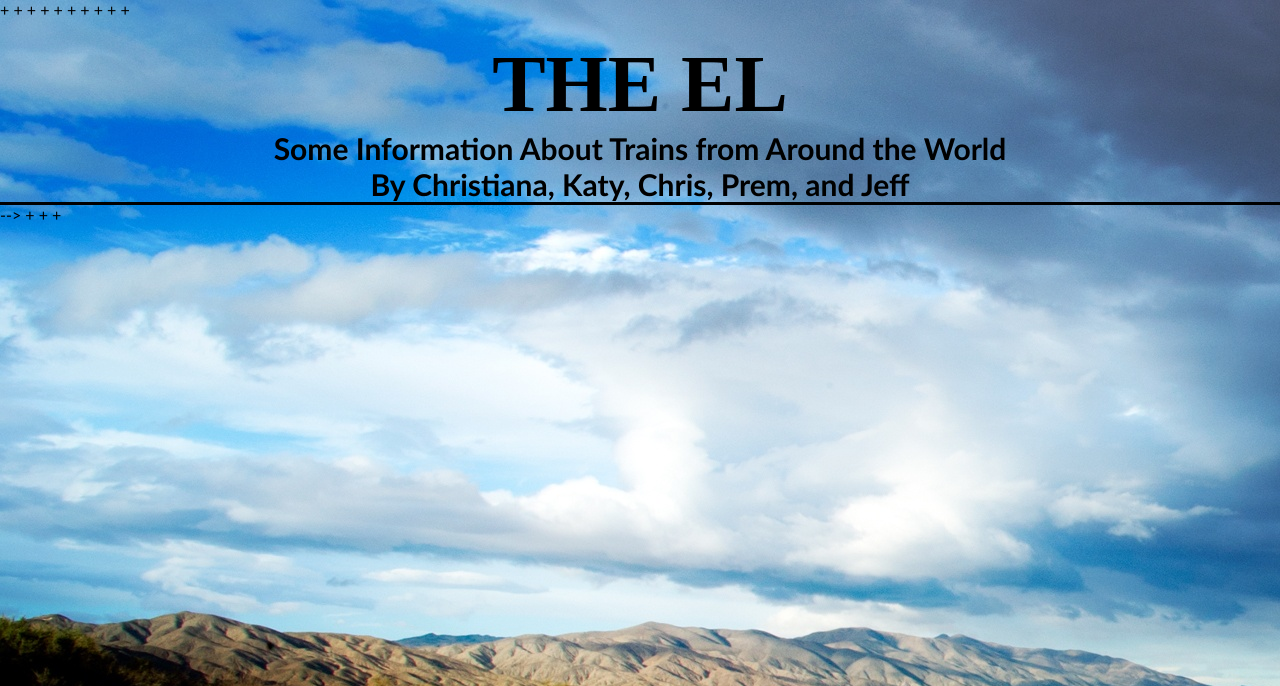
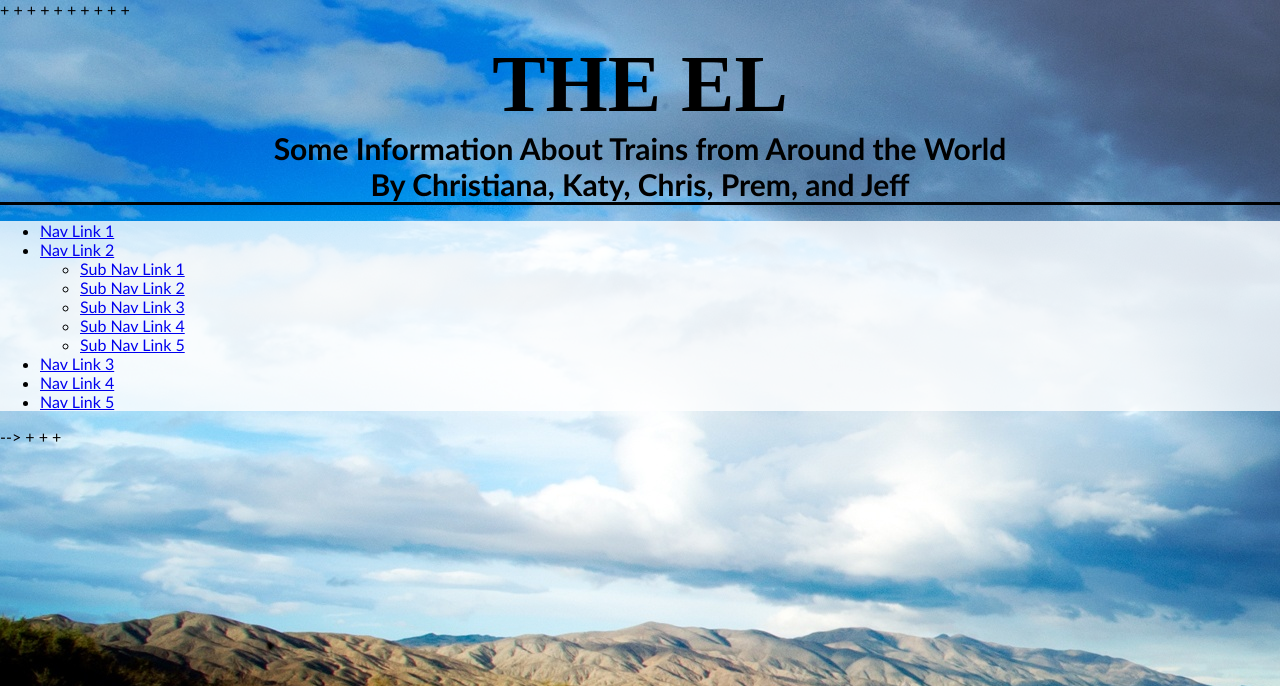
Before and after one commit to mcuringa/nyc-el, a Django app: page / in a window 1280 px wide. Shown: the top 686 px of the page. Run offline with Django 3.2, Linux system fonts and the light colour scheme; some libraries are stand-ins or nearby versions.

Commit message:
Just messing around with a drop down

```diff
--- a/el/el/templates/home.html
+++ b/el/el/templates/home.html
@@ -18,7 +18,41 @@
             <h2>Some Information About Trains from Around the World</h2>
 			<h2>By Christiana, Katy, Chris, Prem, and Jeff
      </header>
-
+	<div>
+	<!DOCTYPE html>
+<html lang="en">
+    <head>
+        <meta charset="utf-8">
+        <title>HTML5, CSS3 and jQuery Navigation menu</title>
+        <link rel="stylesheet" href="css/nav.css">
+        <!--[if IE]>
+            <script src="http://html5shiv.googlecode.com/svn/trunk/html5.js"></script>
+        <![endif]-->
+    </head>
+    <body class="no-js">
+        <nav id="topNav">
+                <ul>
+                    <li><a href="#" title="Nav Link 1">Nav Link 1</a></li>
+                <li>
+                    <a href="#" title="Nav Link 1">Nav Link 2
+                    <ul>
+                        <li><a href="#" title="Sub Nav Link 1">Sub Nav Link 1</a></li>
+                        <li><a href="#" title="Sub Nav Link 2">Sub Nav Link 2</a></li>
+                        <li><a href="#" title="Sub Nav Link 3">Sub Nav Link 3</a></li>
+                        <li><a href="#" title="Sub Nav Link 4">Sub Nav Link 4</a></li>
+                        <li class="last"><a href="#" title="Sub Nav Link 5">Sub Nav Link 5</a></li>
+                    </ul>
+                </li>
+                <li><a href="#" title="Nav Link 1">Nav Link 3</a></li>
+                <li><a href="#" title="Nav Link 1">Nav Link 4</a></li>
+                <li><a href="#" title="Nav Link 1">Nav Link 5</a></li>
+            </ul>
+        </nav>
+        <script src="js/jquery.js"></script>
+        <script src="js/modernizr.js"></script>
+    </body>
+</html>
+	</div>
 
 
 
@@ -50,78 +84,6 @@
 
 
 
- <!--  <head>
-    <style>
-      body {
-        margin: 0px;
-        padding: 0px;
-      }
-      #tango {
-        position: absolute;
-        top: 10px;
-        left: 10px;
-        padding: 10px;
-      }
-      #container {
-        background-image: url('http://www.html5canvastutorials.com/demos/assets/map-background.png');
-        display: inline-block;
-        overflow: hidden;
-        height: 862px;
-        width: 1180px;
-        background-position: 1px 1px;
-      }
-    </style>
-  </head>
-  <body>
-    <div id="container"></div>
-    <script src="http://d3lp1msu2r81bx.cloudfront.net/kjs/js/lib/kinetic-v5.0.1.min.js"></script>
-    <script src="http://www.html5canvastutorials.com/demos/assets/worldMap.js"></script>
-    <script defer="defer">
-      var stage = new Kinetic.Stage({
-        container: 'container',
-        width: 1478,
-        height: 1160
-      });
-      var mapLayer = new Kinetic.Layer({
-        y: 20,
-        scale: 0.6
-      });
-      var topLayer = new Kinetic.Layer({
-        y: 20,
-        scale: 0.6
-      });
 
-      /*
-       * loop through country data stroed in the worldMap
-       * variable defined in the worldMap.js asset
-       */
-      for(var key in worldMap.shapes) {
-        var path = new Kinetic.Path({
-          data: worldMap.shapes[key],
-          fill: '#eee',
-          stroke: '#555',
-          strokeWidth: 1
-        });
-
-        path.on('mouseover', function() {
-          this.setFill('#111');
-          this.moveTo(topLayer);
-          topLayer.drawScene();
-        });
-
-        path.on('mouseout', function() {
-          this.setFill('#eee');
-          this.moveTo(mapLayer);
-          topLayer.draw();
-        });
-
-        mapLayer.add(path);
-      }
-
-      stage.add(mapLayer);
-      stage.add(topLayer);
-
-    </script>
-  </body> -->
 </html>
 {% endblock %}
```
